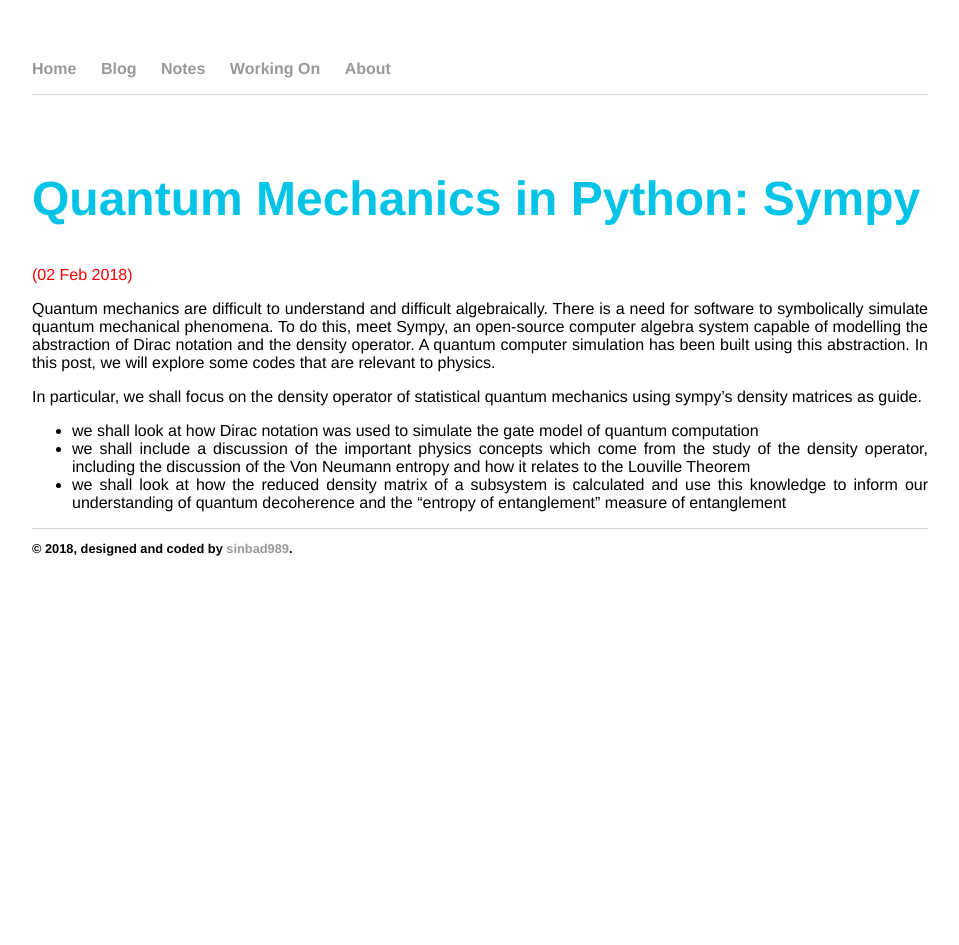
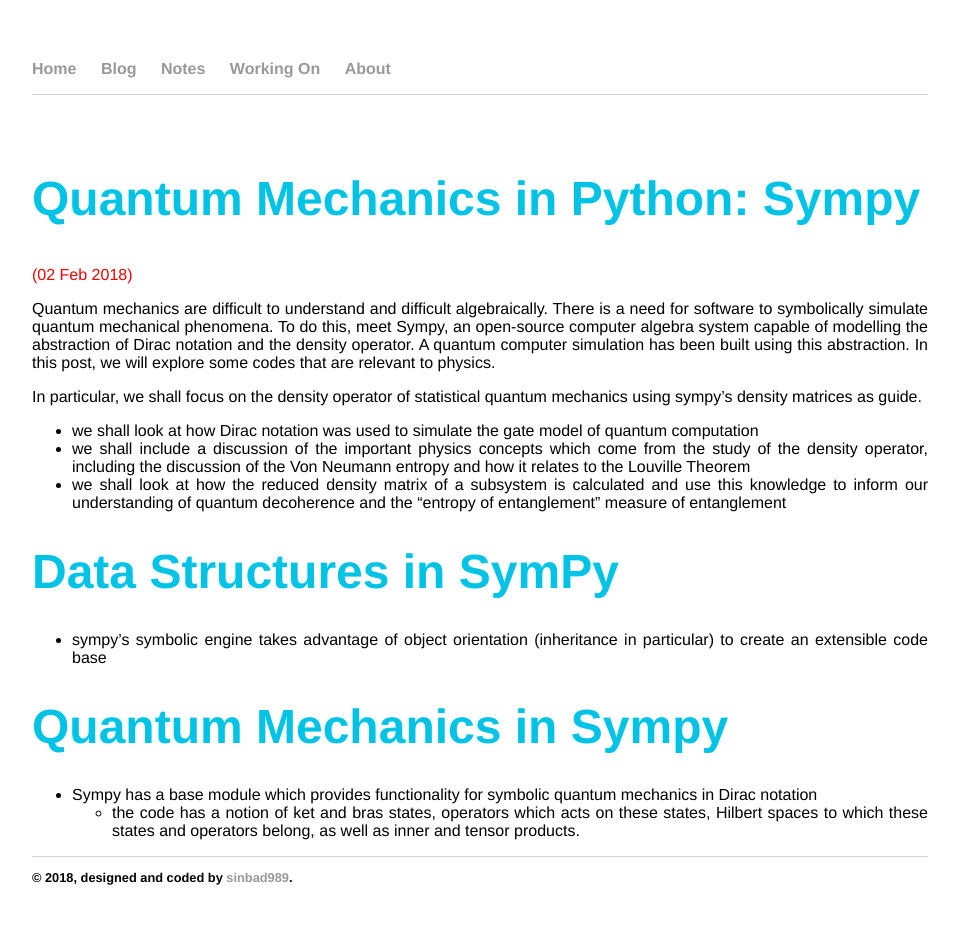
Before and after one commit to sinbad989/sinbad989.github.io, a Jekyll site: the page built from _posts/2018-02-02-sympy-quantum-mechanics-in-python.md, in a window 1280 px wide. Shown: the whole page, without its empty margins (160-1119 px from the left). Built offline with Jekyll 4.4.1, drawn with Linux system fonts in a browser that asks for light colours; nearby versions of some CDN libraries; some web fonts are replaced; before the commit the page ends 900 px from its top, so only the background shows below that.

Commit message:
"added new files"

```diff
--- a/_posts/2018-02-02-sympy-quantum-mechanics-in-python.md
+++ b/_posts/2018-02-02-sympy-quantum-mechanics-in-python.md
@@ -13,3 +13,12 @@
 - we shall look at how Dirac notation was used to simulate the gate model of quantum computation
 - we shall include a discussion of the important physics concepts which come from the study of the density operator, including the discussion of the Von Neumann entropy and how it relates to the Louville Theorem
 - we shall look at how the reduced density matrix of a subsystem is calculated and use this knowledge to inform our understanding of quantum decoherence and the "entropy of entanglement" measure of entanglement
+
+
+# Data Structures in SymPy
+- sympy's symbolic engine takes advantage of object orientation (inheritance in particular) to create an extensible code base
+
+
+# Quantum Mechanics in Sympy
+- Sympy has a base module which provides functionality for symbolic quantum mechanics in Dirac notation
+   - the code has a notion of ket and bras states, operators which acts on these states, Hilbert spaces to which these states and operators belong, as well as inner and tensor products.
```
